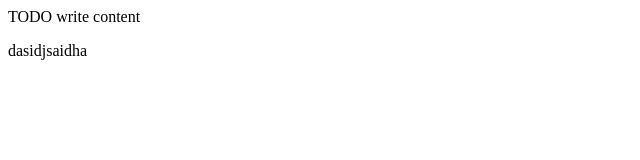
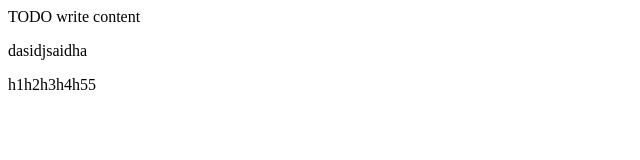
Before and after one commit to SheeYeap02/GUI_Grocery, a plain HTML site: page GrocerySystem/web/index.html in a window 1280 px wide. Shown: the whole page, without its empty margins (0-640 px from the left). Drawn offline with Linux system fonts and the light colour scheme.

Commit message:
Commit test

```diff
--- a/GrocerySystem/web/index.html
+++ b/GrocerySystem/web/index.html
@@ -13,5 +13,6 @@
     <body>
         <div>TODO write content</div>
         <p>dasidjsaidha</p>
+        <a>h1h2h3h4h55</a>
     </body>
 </html>
```
